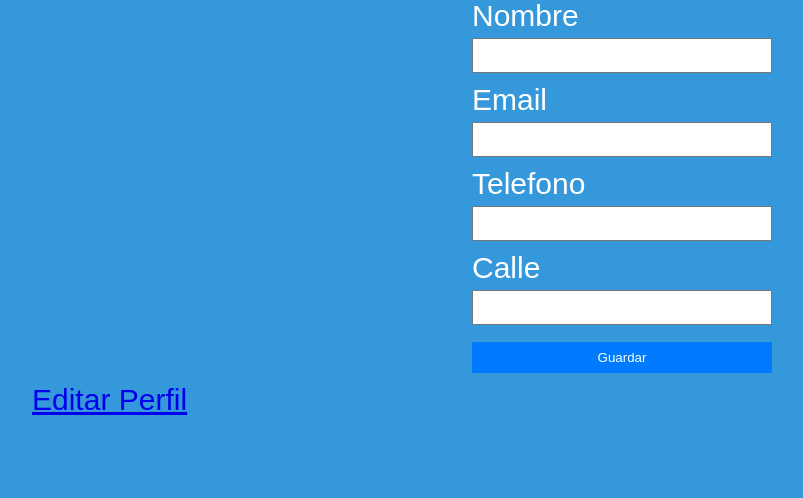
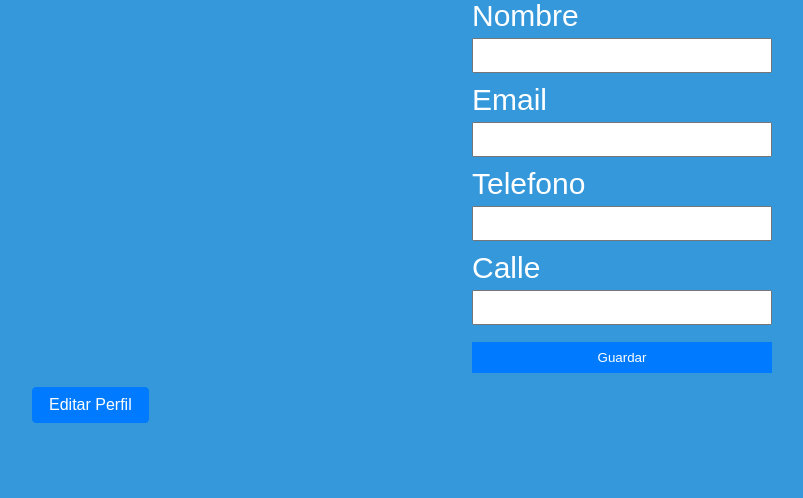
Before and after one commit to m4tth3w2434/app-gestion, a Flask app: template app/templates/profile.html in a window 1280 px wide. Shown: the part 220-718 px from the top of the page, without its empty margins (18-821 px from the left). Run offline with Flask 3, Linux system fonts and the light colour scheme; the template is opened without the code that fills it, so the values that code supplies are empty, except form fields; tables that the repository leaves empty or names only in its code hold one stand-in row (values such as "Sample post"); form fields are guessed from the names that the template uses.

Commit message:
Estilos boton

```diff
--- a/app/static/styles.css
+++ b/app/static/styles.css
@@ -52,3 +52,25 @@ input[type="submit"] {
 input[type="submit"]:hover {
     background-color: #0056b3;
 }
+
+.btn {
+    display: inline-block;
+    padding: 0.5rem 1rem;
+    font-size: 1rem;
+    cursor: pointer;
+    text-align: center;
+    text-decoration: none;
+    border: 1px solid transparent;
+    border-radius: 0.25rem;
+}
+
+.btn-primary {
+    color: #fff;
+    background-color: #007bff;
+    border-color: #007bff;
+}
+
+.btn-primary:hover {
+    background-color: #0056b3;
+    border-color: #0056b3;
+}
```
